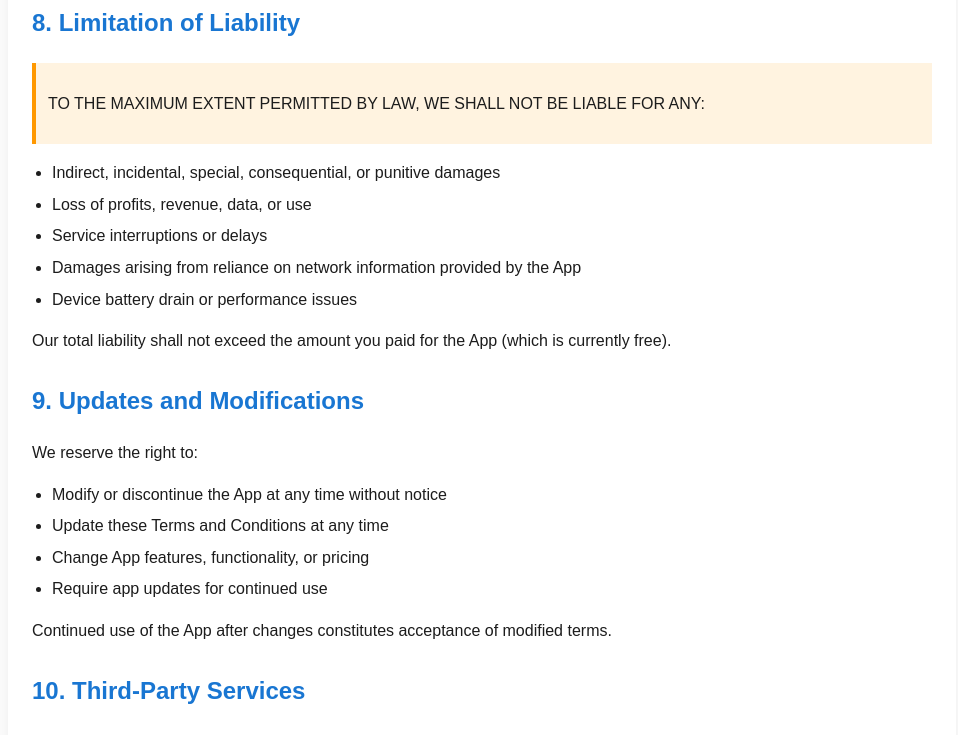
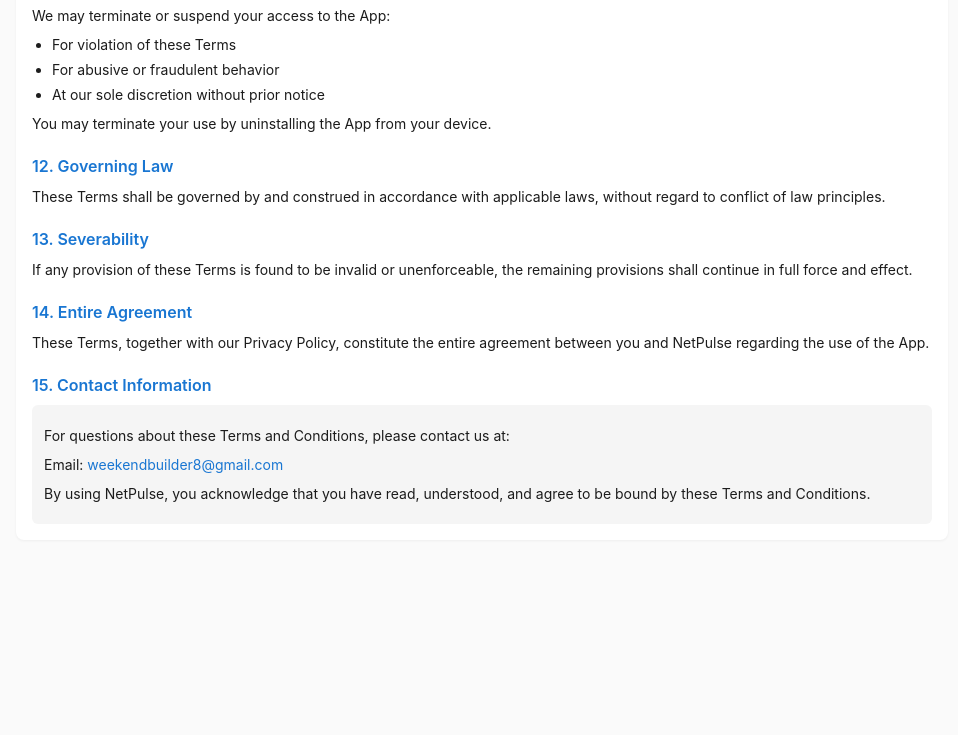
Before and after one commit to punith3527/PP-TNC, a plain HTML site: page NetPulse/terms_and_conditions.html in a window 1280 px wide. Shown: the part 2065-2800 px from the top of the page, without its empty margins (158-1116 px from the left). After the commit the page ends 2621 px from the top, so only its background shows below. Drawn offline with Linux system fonts and the light colour scheme.

Commit message:
Reduce font sizes and padding to match app design

```diff
--- a/NetPulse/terms_and_conditions.html
+++ b/NetPulse/terms_and_conditions.html
@@ -6,11 +6,12 @@
     <title>NetPulse Terms and Conditions</title>
     <style>
         body {
-            font-family: Arial, Helvetica, sans-serif;
+            font-family: -apple-system, BlinkMacSystemFont, 'Segoe UI', Roboto, Arial, sans-serif;
             margin: 0;
-            padding: 20px;
-            line-height: 1.6;
+            padding: 16px;
+            line-height: 1.5;
             transition: background-color 0.3s, color 0.3s;
+            font-size: 14px;
         }
 
         /* Light mode (default) */
@@ -21,7 +22,7 @@
 
         body.light-mode .container {
             background: #ffffff;
-            box-shadow: 0 2px 8px rgba(0,0,0,0.05);
+            box-shadow: 0 1px 3px rgba(0,0,0,0.05);
         }
 
         body.light-mode h2 {
@@ -38,7 +39,7 @@
 
         body.light-mode .disclaimer {
             background: #fff3e0;
-            border-left: 4px solid #ff9800;
+            border-left: 3px solid #ff9800;
         }
 
         body.light-mode a {
@@ -53,7 +54,7 @@
 
         body.dark-mode .container {
             background: #1e1e1e;
-            box-shadow: 0 2px 8px rgba(0,0,0,0.3);
+            box-shadow: 0 1px 3px rgba(0,0,0,0.3);
         }
 
         body.dark-mode h2 {
@@ -70,7 +71,7 @@
 
         body.dark-mode .disclaimer {
             background: #332800;
-            border-left: 4px solid #ffa726;
+            border-left: 3px solid #ffa726;
         }
 
         body.dark-mode a {
@@ -80,25 +81,46 @@
         .container {
             max-width: 900px;
             margin: auto;
-            padding: 24px;
-            border-radius: 12px;
+            padding: 16px;
+            border-radius: 8px;
         }
 
-        h1 { margin-top: 0; }
-        h2 { margin-top: 28px; }
+        h1 {
+            margin-top: 0;
+            font-size: 22px;
+            font-weight: 600;
+        }
+
+        h2 {
+            margin-top: 20px;
+            margin-bottom: 8px;
+            font-size: 16px;
+            font-weight: 600;
+        }
+
+        p {
+            margin: 8px 0;
+        }
 
         .last-updated {
-            font-size: 14px;
-            margin-bottom: 20px;
+            font-size: 12px;
+            margin-bottom: 16px;
         }
 
-        ul { padding-left: 20px; }
-        li { margin-bottom: 6px; }
+        ul {
+            padding-left: 20px;
+            margin: 8px 0;
+        }
+
+        li {
+            margin-bottom: 4px;
+            font-size: 14px;
+        }
 
         .contact {
-            padding: 14px;
-            border-radius: 8px;
-            margin-top: 10px;
+            padding: 12px;
+            border-radius: 6px;
+            margin-top: 8px;
         }
 
         a {
@@ -108,12 +130,13 @@
         a:hover { text-decoration: underline; }
 
         .intro {
-            margin-bottom: 20px;
+            margin-bottom: 12px;
         }
 
         .disclaimer {
-            padding: 12px;
-            margin: 16px 0;
+            padding: 10px;
+            margin: 12px 0;
+            font-size: 13px;
         }
     </style>
     <script>
```
Also changed, not shown: NetPulse/privacy_policy.html (+38 -16 lines).
